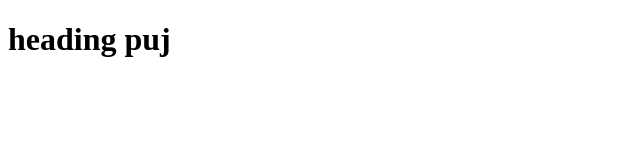
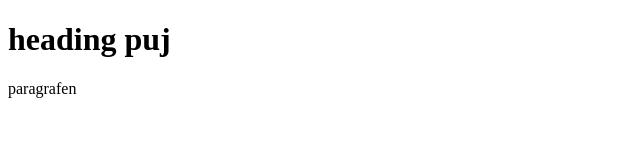
Before and after one commit to kennycph/sletmig-gittest, a plain HTML site: page index.html in a window 1280 px wide. Shown: the full height of the page, 0-640 px from the left. Drawn offline with Linux system fonts and the light colour scheme.

Commit message:
tilføjet en paragraf

```diff
--- a/index.html
+++ b/index.html
@@ -10,6 +10,7 @@
 
 <body>
     <h1>heading puj</h1>
+    <p>paragrafen</p>
     <script src=""></script>
 
 </body>
```
